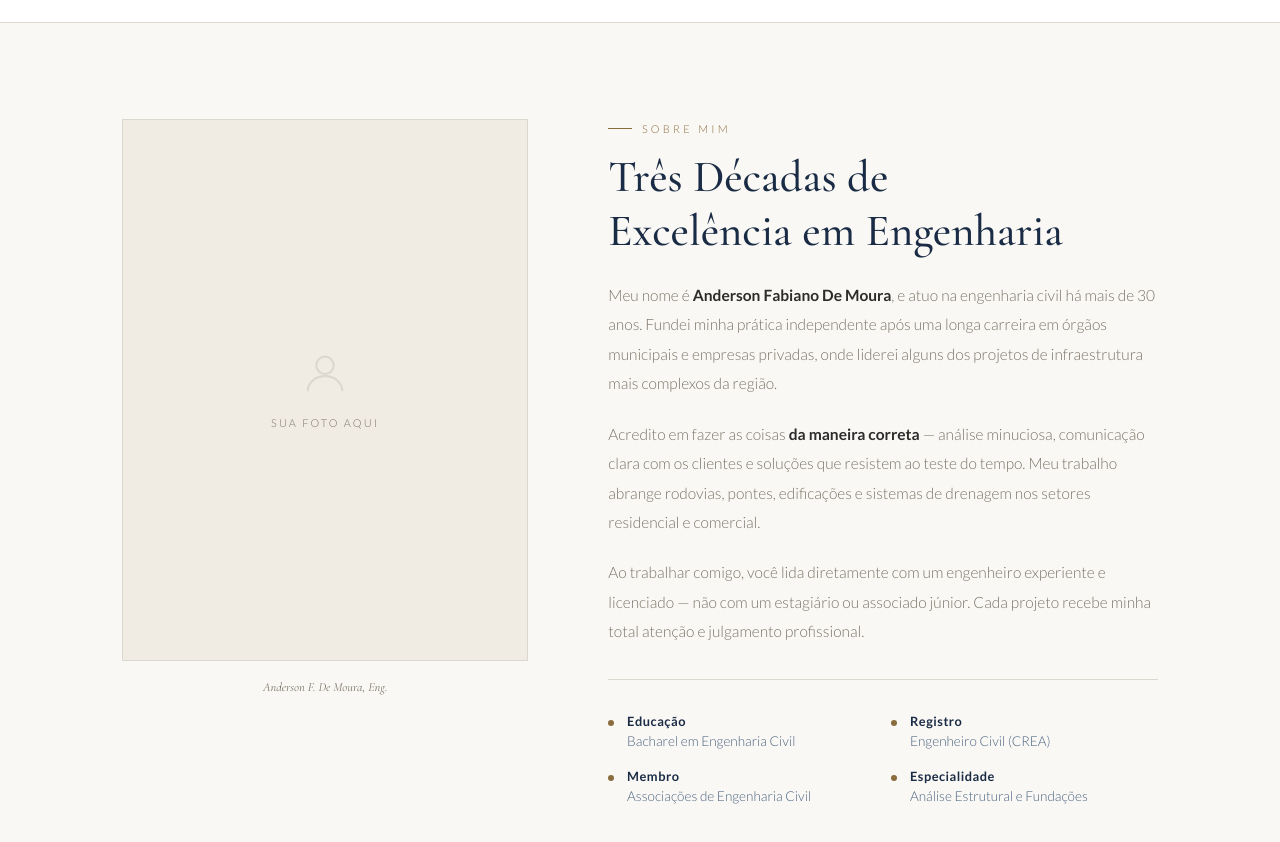
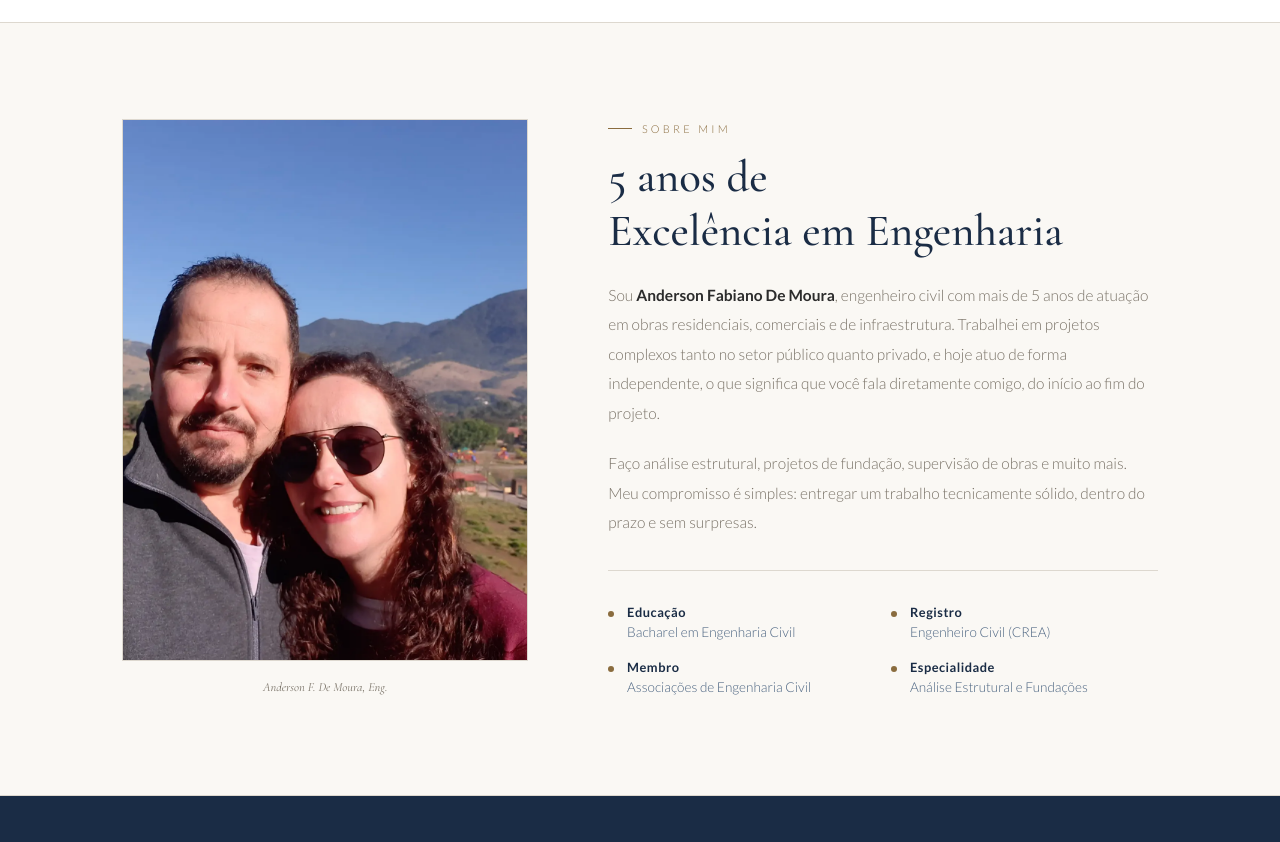
Before and after one commit to diegorezm/eng, a plain HTML site: page index.html in a window 1280 px wide. Shown: the part 700-1542 px from the top of the page. Drawn offline with nearby package versions, Linux system fonts and the light colour scheme.

Commit message:
added the photo

```diff
--- a/index.html
+++ b/index.html
@@ -76,31 +76,24 @@
       <div class="about-grid">
         <div class="reveal">
           <div class="about-photo">
-            <svg viewBox="0 0 24 24" fill="none" stroke="var(--border)" stroke-width="1">
-              <circle cx="12" cy="8" r="4" />
-              <path d="M4 20c0-4 3.6-7 8-7s8 3 8 7" />
-            </svg>
-            <span>Sua Foto Aqui</span>
+            <img src="./foto.webp" alt="Anderson F. De Moura, Engenheiro Civil">
           </div>
           <p class="about-photo-caption">Anderson F. De Moura, Eng.</p>
         </div>
 
         <div class="about-content">
           <div class="section-tag reveal">Sobre Mim</div>
-          <h2 class="reveal d1">Três Décadas de<br />Excelência em Engenharia</h2>
+          <h2 class="reveal d1">5 anos de<br />Excelência em Engenharia</h2>
           <p class="reveal d2">
-            Meu nome é <strong>Anderson Fabiano De Moura</strong>, e atuo na engenharia civil há mais de 30 anos.
-            Fundei minha prática independente após uma longa carreira em órgãos municipais e empresas privadas,
-            onde liderei alguns dos projetos de infraestrutura mais complexos da região.
+            Sou <strong>Anderson Fabiano De Moura</strong>, engenheiro civil com mais de 5 anos de atuação em obras
+            residenciais,
+            comerciais e de infraestrutura. Trabalhei em projetos complexos tanto no setor público quanto privado, e
+            hoje atuo de forma independente, o que significa que você fala diretamente comigo, do início ao fim do
+            projeto.
           </p>
           <p class="reveal d3">
-            Acredito em fazer as coisas <strong>da maneira correta</strong> — análise minuciosa, comunicação clara
-            com os clientes e soluções que resistem ao teste do tempo. Meu trabalho abrange rodovias, pontes,
-            edificações e sistemas de drenagem nos setores residencial e comercial.
-          </p>
-          <p class="reveal d4">
-            Ao trabalhar comigo, você lida diretamente com um engenheiro experiente e licenciado — não com um
-            estagiário ou associado júnior. Cada projeto recebe minha total atenção e julgamento profissional.
+            Faço análise estrutural, projetos de fundação, supervisão de obras e muito mais. Meu compromisso é simples:
+            entregar um trabalho tecnicamente sólido, dentro do prazo e sem surpresas.
           </p>
           <div class="about-rule reveal d4"></div>
           <div class="credentials reveal d5">
--- a/style.css
+++ b/style.css
@@ -337,9 +337,11 @@ h2 {
   gap: 0.8rem;
 }
 
-.about-photo svg {
-  width: 52px;
-  height: 52px;
+.about-photo img {
+  width: 100%;
+  height: 100%;
+  object-fit: cover;
+  object-position: top;
 }
 
 .about-photo span {
```
Also changed, not shown: foto.webp (added).
